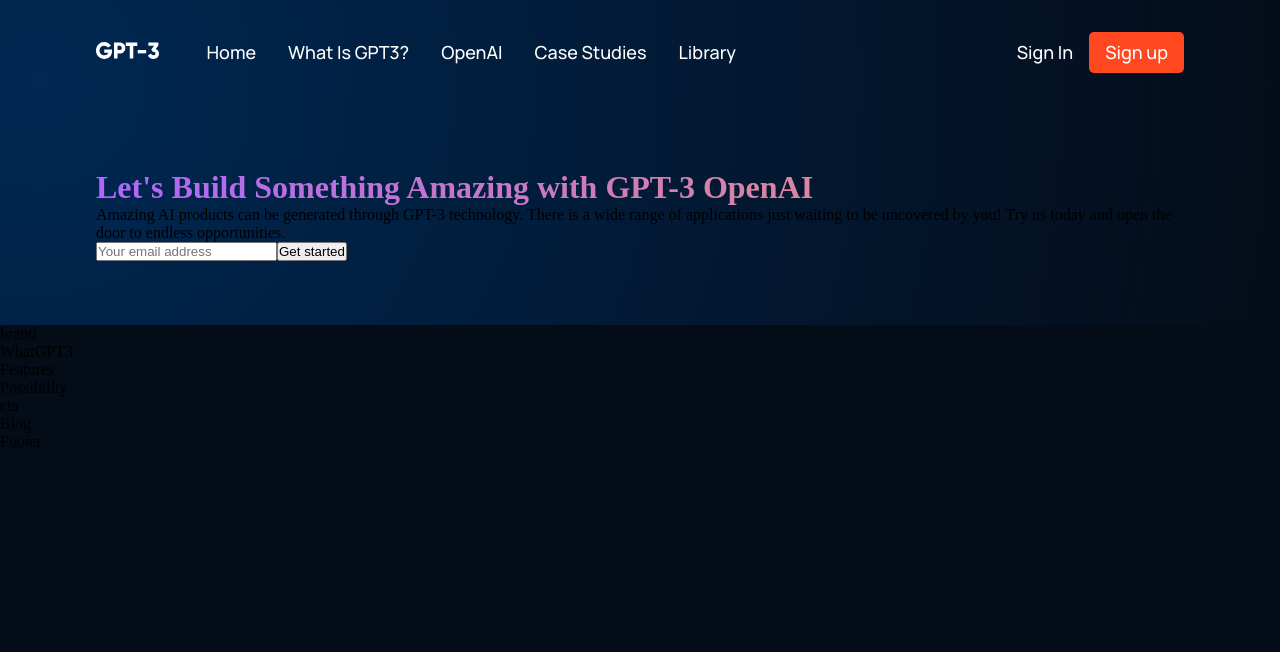
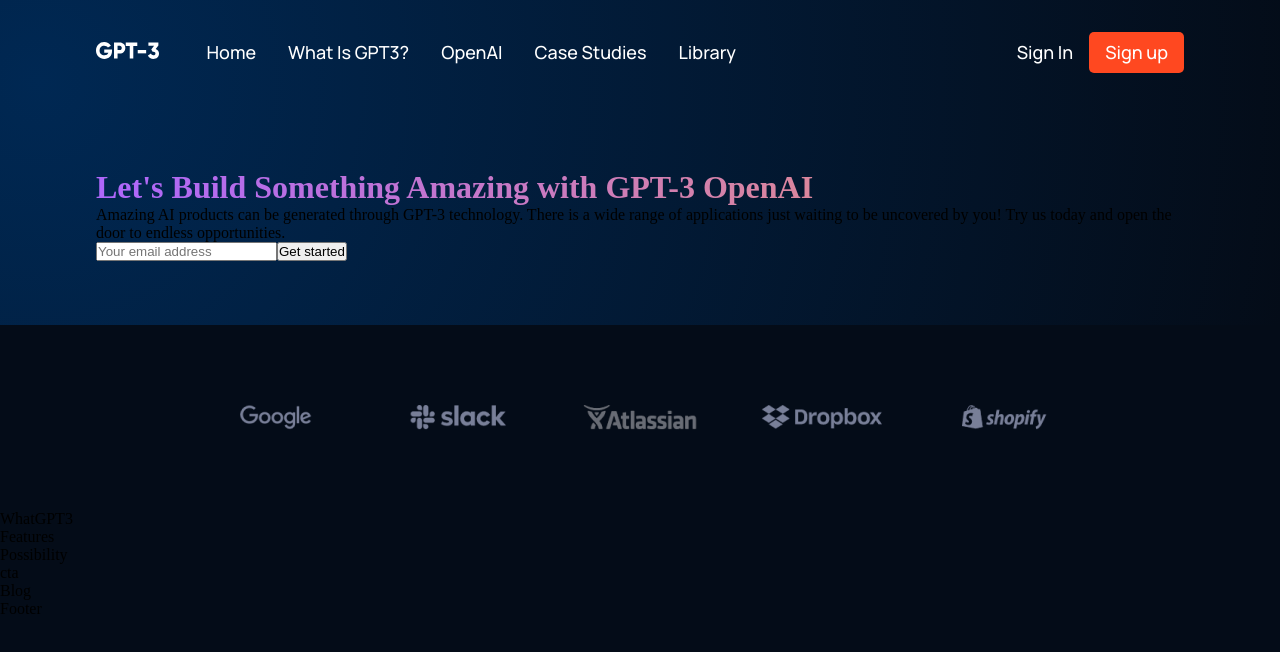
Before and after one commit to KevinKipkoechMutai/react-refresher-UI, a React (Create React App) app: page / in a window 1280 px wide. Shown: the top 652 px of the page. Built offline with nearby package versions, Linux system fonts and the light colour scheme.

Commit message:
build and style brand section

```diff
--- a/src/components/brand/Brand.jsx
+++ b/src/components/brand/Brand.jsx
@@ -1,9 +1,26 @@
 import React from 'react'
 import './brand.css'
+import { google, slack, atlassian, dropbox, shopify } from "./import"
 
 const Brand = () => {
   return (
-    <div>brand</div>
+    <div className='gpt3__brand section__padding'>
+      <div>
+        <img src={google} alt="google"/>
+      </div>
+      <div>
+        <img src={slack} alt="slack"/>
+      </div>
+      <div>
+        <img src={atlassian} alt="atlassian"/>
+      </div>
+      <div>
+        <img src={dropbox} alt="dropbox"/>
+      </div>
+      <div>
+        <img src={shopify} alt="shopify"/>
+      </div>
+    </div>
   )
 }
 
--- a/src/components/brand/brand.css
+++ b/src/components/brand/brand.css
@@ -0,0 +1,16 @@
+.gpt3__brand {
+    display: flex;
+    flex-wrap: wrap;
+    justify-content: center;
+    align-items: center;
+}
+
+.gpt3__brand div {
+    flex: 1;
+    max-width: 150px;
+    min-width: 120px;
+    margin: 1rem;
+    display: flex;
+    justify-content: center;
+    align-items: center;
+}
--- /dev/null
+++ b/src/components/brand/import.js
@@ -0,0 +1,9 @@
+import google from "../../assets/google.png"
+import slack from "../../assets/slack.png"
+import atlassian from "../../assets/atlassian.png"
+import dropbox from "../../assets/dropbox.png"
+import shopify from "../../assets/shopify.png"
+
+export {
+    google, slack, atlassian, dropbox, shopify
+}
```
